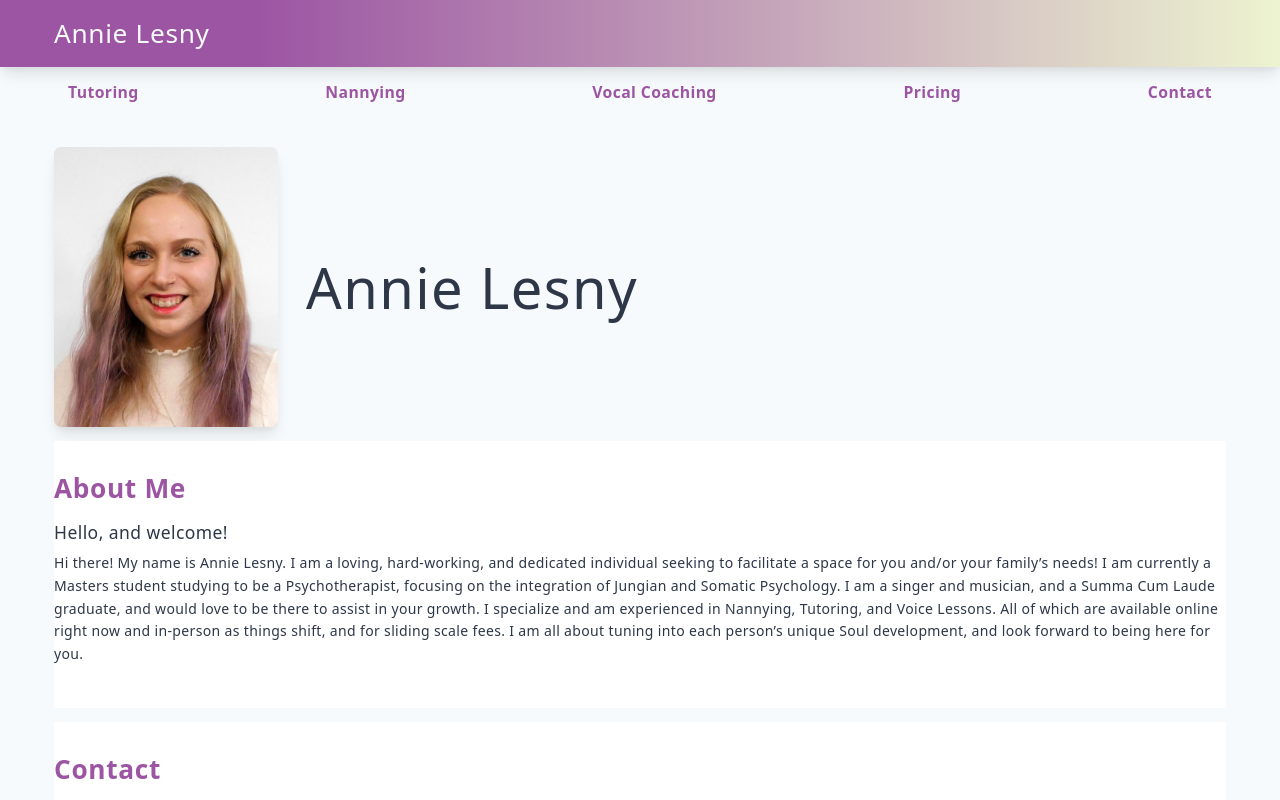
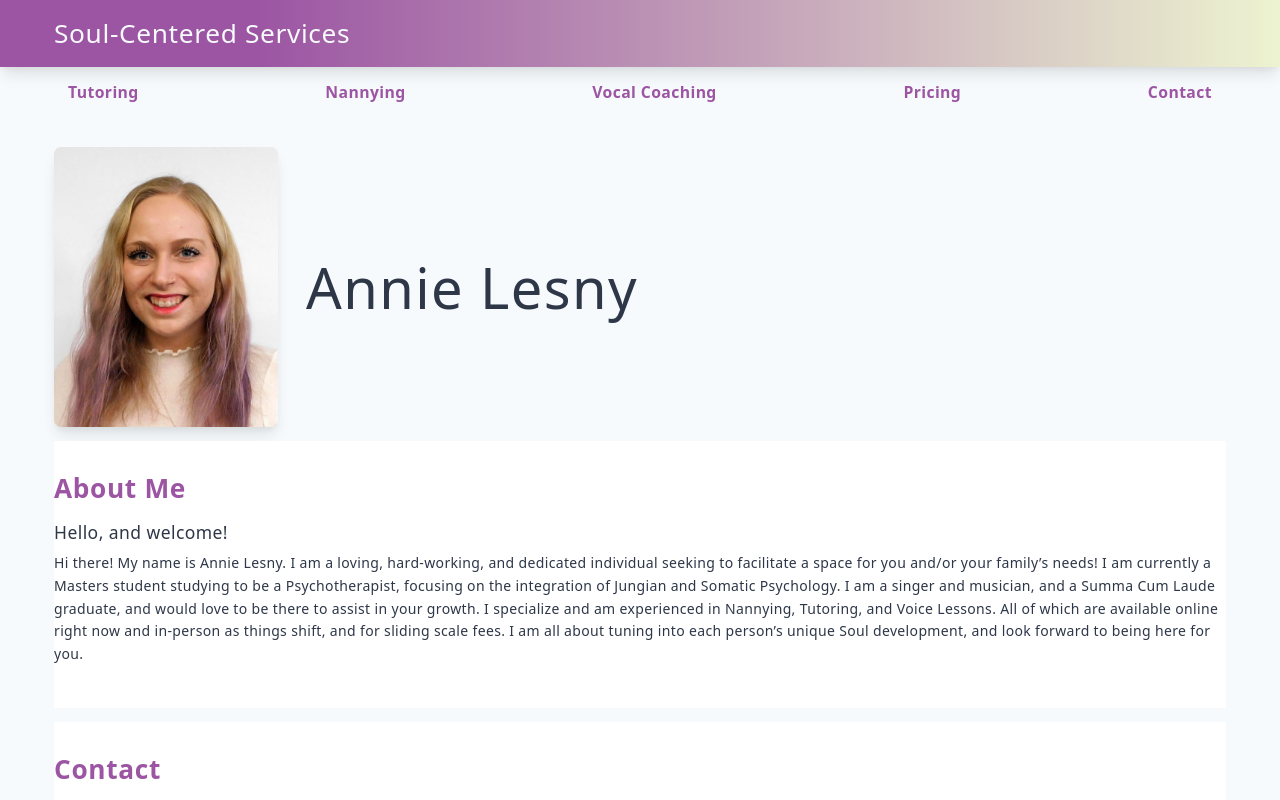
Before and after one commit to devmart10/annie-website, a Next.js app: page / in a window 1280 px wide. Shown: the top 800 px of the page. Built offline with nearby package versions, Linux system fonts and the light colour scheme.

Commit message:
update navbar title

```diff
--- a/src/components/Header.js
+++ b/src/components/Header.js
@@ -58,7 +58,7 @@ const Header = () => {
           <div className="flex items-center">
             <Link href="/">
               <a className="text-3xl font-normal hover:no-underline" onClick={() => setExpanded(false)}>
-                {data.full_name}
+                Soul-Centered Services
               </a>
             </Link>
           </div>
```
